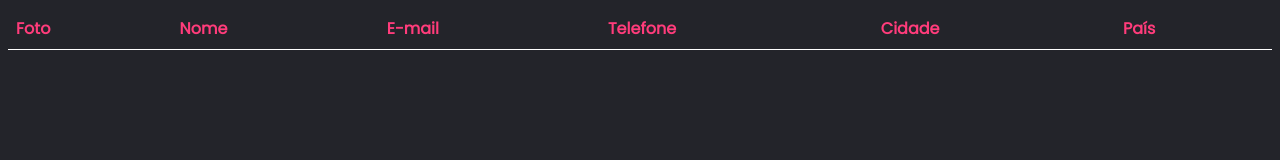
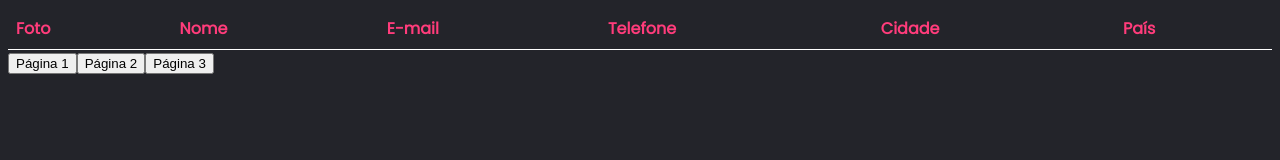
Before and after one commit to AlePereiras/teste1, a plain HTML site: page index.html in a window 1280 px wide. Drawn offline with Linux system fonts and the light colour scheme; no server answers.

Commit message:
mandando

```diff
--- a/index.html
+++ b/index.html
@@ -19,6 +19,8 @@
     <tbody></tbody>
   </table>
 
+  <div class="pagination"></div>
+
   <script src="script.js"></script>
 </body>
 </html>
--- a/script.js
+++ b/script.js
@@ -1,9 +1,15 @@
 const tableBodyElement = document.querySelector('#userTable tbody');
+const paginationElement = document.querySelector('.pagination');
 
-fetch('https://randomuser.me/api/?results=10&nat=BR')
+const pages = [1, 2, 3];
+
+function fetchUsers(page) {
+  fetch(`https://randomuser.me/api/?results=10&nat=BR&seed=abc&page=${page}`)
     .then(response => response.json())
     .then(data => {
       const users = data.results;
+      tableBodyElement.innerHTML = '';
+
       users.forEach(user => {
         const row = document.createElement('tr');
         const photoCell = document.createElement('td');
@@ -33,3 +39,27 @@ fetch('https://randomuser.me/api/?results=10&nat=BR')
         tableBodyElement.appendChild(row);
       });
     })
+    .catch(error => {
+      console.error('Ocorreu um erro ao buscar os usuários:', error);
+    });
+}
+
+function createButton(page) {
+  const button = document.createElement('button');
+  button.textContent = `Página ${page}`;
+
+  button.addEventListener('click', () => {
+    fetchUsers(page);
+  });
+
+  return button;
+}
+
+// Criar os botões para cada página
+pages.forEach(page => {
+  const button = createButton(page);
+  paginationElement.appendChild(button);
+});
+
+// Buscar usuários na primeira página por padrão
+fetchUsers(1);
```
Lines whose indentation alone changed are shown as unchanged.
